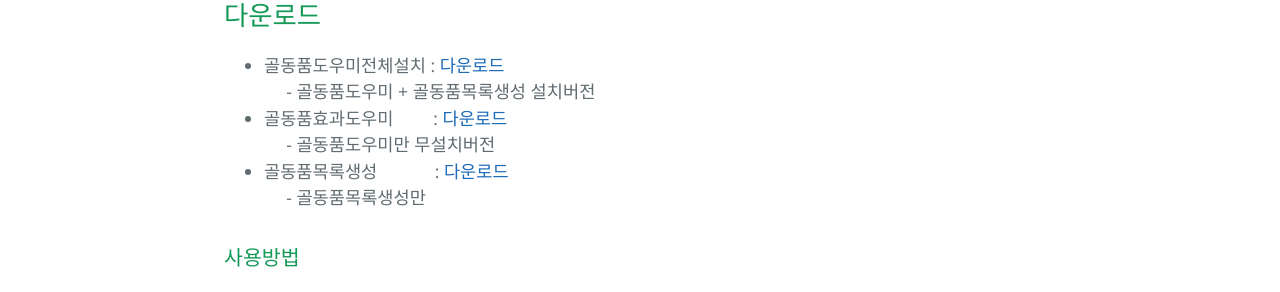
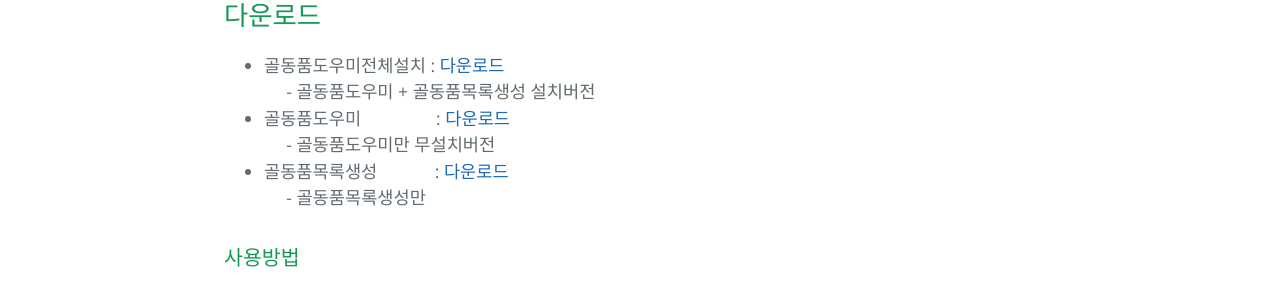
Before and after one commit to leipelt/hello-world, a Jekyll site: the page built from _posts/2020-05-11-골동품도우미.md, in a window 1280 px wide. Shown: the part 460-752 px from the top of the page. Built offline with Jekyll 4.4.1, drawn with Linux system fonts in a browser that asks for light colours.

Commit message:
다운로드 경로 수정. 오타 수정.

```diff
--- a/_posts/2020-05-11-골동품도우미.md
+++ b/_posts/2020-05-11-골동품도우미.md
@@ -10,7 +10,7 @@ categories: 다키스트던전, Darkest Dungeon
 ## [](#header-2)다운로드
 - 골동품도우미전체설치 : [다운로드][download]<br>
   &emsp; - 골동품도우미 + 골동품목록생성 설치버전
-- 골동품효과도우미&emsp;&emsp; : [다운로드][download2]<br>
+- 골동품도우미&emsp;&emsp;&emsp;&emsp; : [다운로드][download2]<br>
   &emsp; - 골동품도우미만 무설치버전
 - 골동품목록생성&emsp;&emsp;&emsp; : [다운로드][download3]<br>
   &emsp; - 골동품목록생성만
@@ -51,6 +51,6 @@ categories: 다키스트던전, Darkest Dungeon
 - ~~OCR    : Tesseract 5.0~~
 
 
-[download]: https://github.com/leipelt/hello-world/releases/download/DarkestDungeon/CurioHelperFullSetup.msi
+[download]: https://github.com/leipelt/hello-world/releases/download/DarkestDungeon/CurioHelperSetup.msi
 [download2]: https://github.com/leipelt/hello-world/releases/download/DarkestDungeon/CurioHelper.zip
 [download3]: https://github.com/leipelt/hello-world/releases/download/DarkestDungeon/GetCurioList.exe
```
